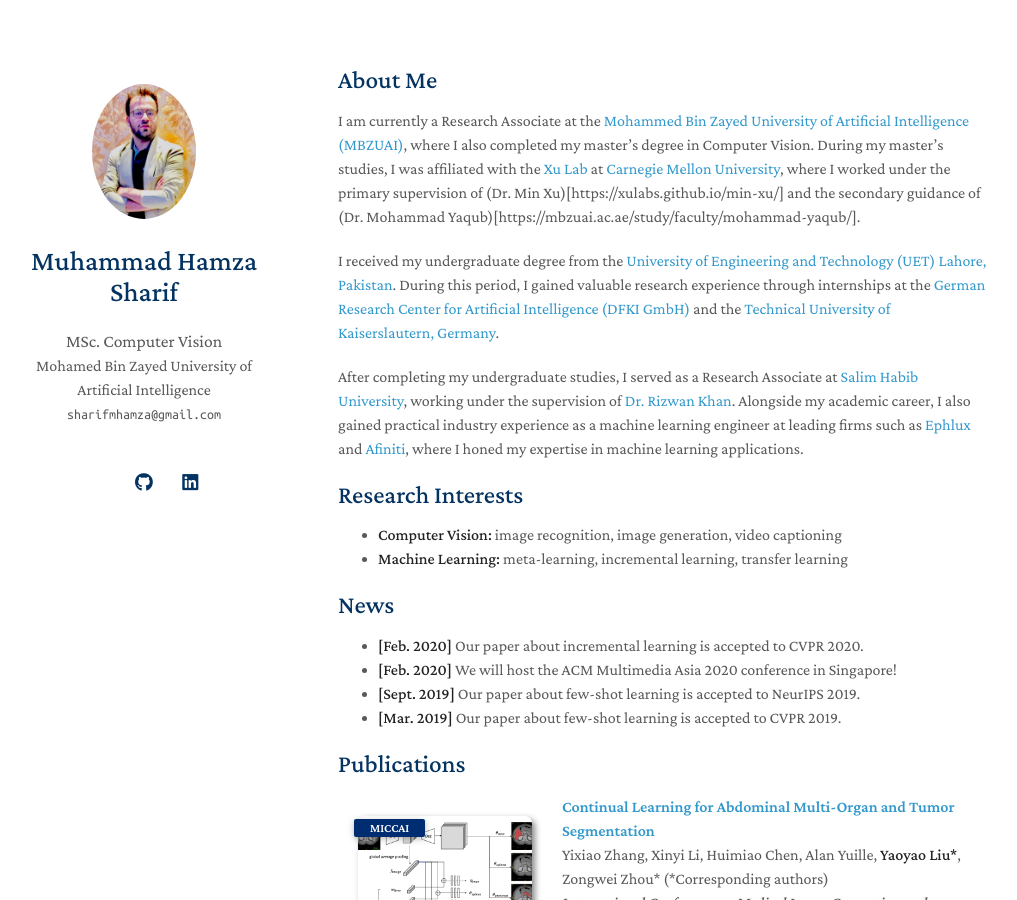
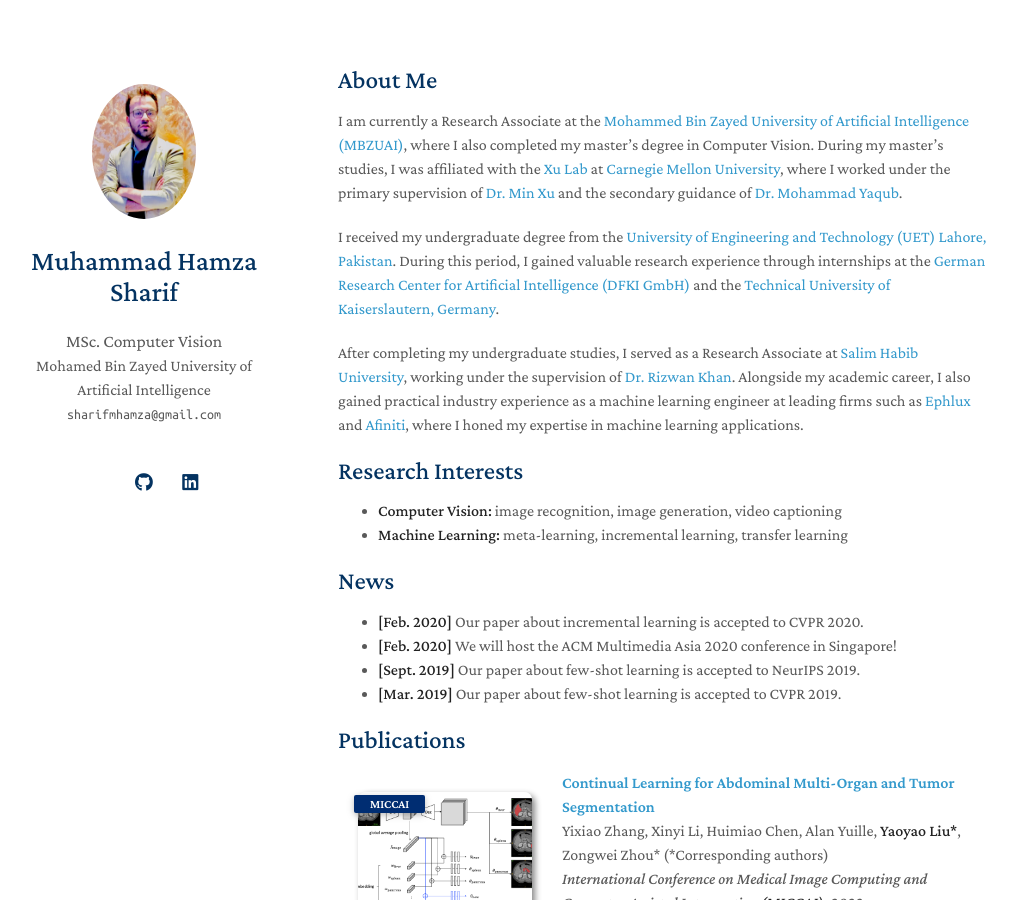
Before and after one commit to Sharifmhamza/sharifmhamza.github.io, a Jekyll site: the page built from index.md, in a window 1280 px wide and 900 px high. Shown: the whole window, without its empty margins (132-1149 px from the left). Built offline with Jekyll 4.4.1, drawn with Linux system fonts in a browser that asks for light colours; a style sheet for code colours, icons or effects is not loaded; our own code applies the rules of GitHub Pages for plain Markdown files.

Commit message:
Update index.md

```diff
--- a/index.md
+++ b/index.md
@@ -4,7 +4,7 @@
 
 ## About Me
 
-I am currently a Research Associate at the [Mohammed Bin Zayed University of Artificial Intelligence (MBZUAI)](http://www.mbzuai.ac.ae), where I also completed my master's degree in Computer Vision. During my master's studies, I was affiliated with the [Xu Lab](https://xulabs.github.io/) at [Carnegie Mellon University](https://www.cmu.edu/), where I worked under the primary supervision of (Dr. Min Xu)[https://xulabs.github.io/min-xu/] and the secondary guidance of (Dr. Mohammad Yaqub)[https://mbzuai.ac.ae/study/faculty/mohammad-yaqub/].
+I am currently a Research Associate at the [Mohammed Bin Zayed University of Artificial Intelligence (MBZUAI)](http://www.mbzuai.ac.ae), where I also completed my master's degree in Computer Vision. During my master's studies, I was affiliated with the [Xu Lab](https://xulabs.github.io/) at [Carnegie Mellon University](https://www.cmu.edu/), where I worked under the primary supervision of [Dr. Min Xu](https://xulabs.github.io/min-xu/) and the secondary guidance of [Dr. Mohammad Yaqub](https://mbzuai.ac.ae/study/faculty/mohammad-yaqub/).
 
 I received my undergraduate degree from the [University of Engineering and Technology (UET) Lahore, Pakistan](https://www.uet.edu.pk/home/). During this period, I gained valuable research experience through internships at the [German Research Center for Artificial Intelligence (DFKI GmbH)](https://www.dfki.de/web) and the [Technical University of Kaiserslautern, Germany](https://rptu.de/en/).
 
```
